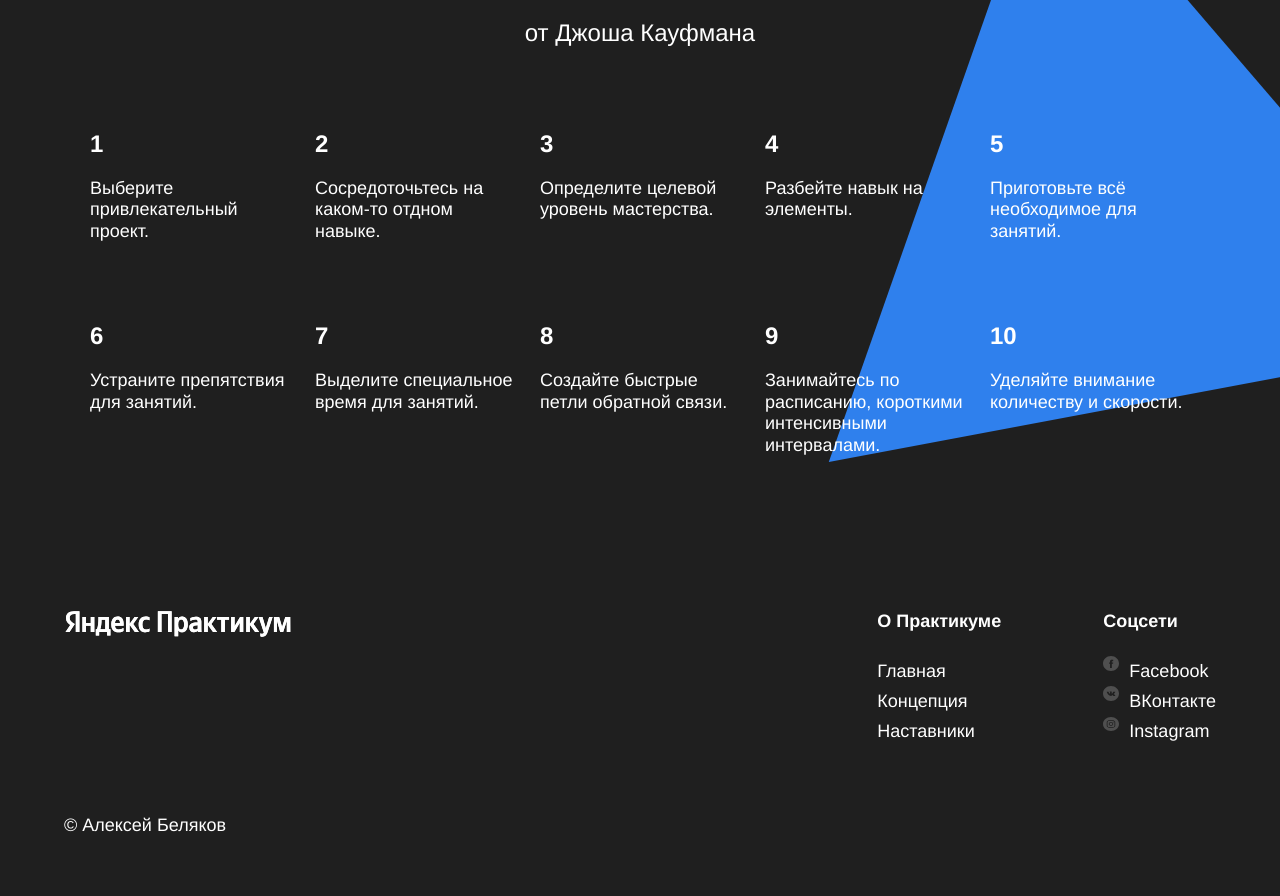
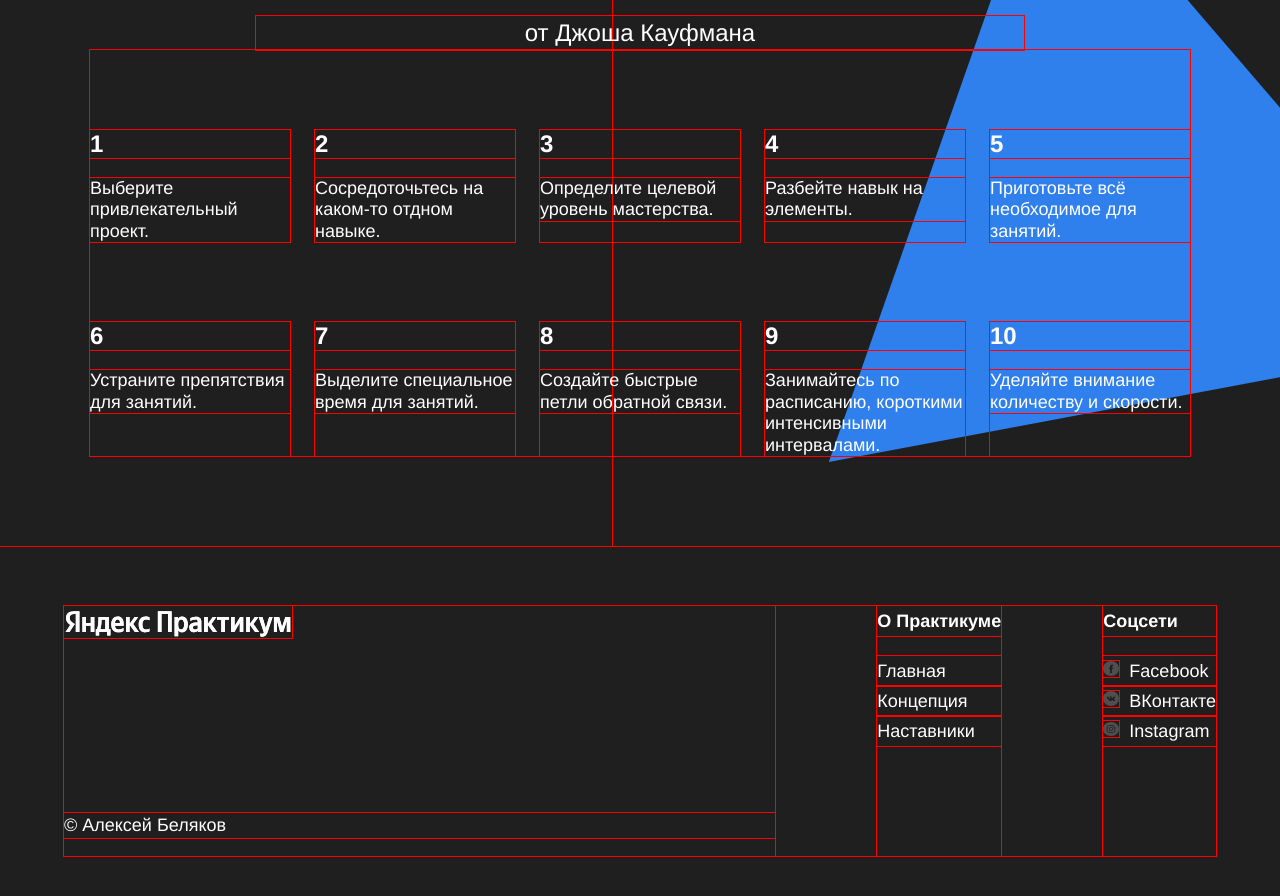
Before and after one commit to Abel139/how-to-learn, a plain HTML site: page index.html in a window 1280 px wide. Shown: the part 3060-3956 px from the top of the page. Drawn offline with Linux system fonts and the light colour scheme.

Commit message:
на третье ревью

```diff
--- a/index.html
+++ b/index.html
@@ -10,7 +10,7 @@
 <body>
   <div class="page">
     <header class="header">
-      <img src="./images/logo_place_header.svg" alt="логотип" class="logo_place_header">
+      <img src="./images/logo_place_header.svg" alt="логотип" class="logo logo_place_header">
       <h1 class="header__title">Научиться учиться</h1>
       <p class="header__subtitle">Какие современные и эффективные подходы к обучению вы можете использовать в своей жизни? <a class="header__link" href="#" target="_blank">Узнать →</a></p>
       <img  class="header__main-illustration" src="./images/header-image.png" alt="главная иллюстрация научиться учиться">
@@ -123,11 +123,11 @@
     </main>
     <footer class="footer">
       <div class="footer__columns">
-        <div class="footer__columns_content_copyright">
-          <img src="./images/logo_place_footer.svg" alt="логотип" class="logo_place_footer">
+        <div class="footer__column footer__column_content_copyright">
+          <img src="./images/logo_place_footer.svg" alt="логотип" class="logo logo_place_footer">
           <p class="footer__author">&copy; Алексей Беляков</p>
         </div>
-        <div class="footer__columns_content_info">
+        <div class="footer__column footer__column_content_info">
           <h2 class="footer__column-heading">О Практикуме</h2>
           <nav class="footer__column-links">
             <a href="#" target="_blank" class="footer__column-link">Главная</a>
@@ -135,7 +135,7 @@
             <a href="#" target="_blank" class="footer__column-link">Наставники</a>
           </nav>
         </div>
-        <div class="footer__columns_content_social">
+        <div class="footer__column footer__column_content_social">
           <h2 class="footer__column-heading">Соцсети</h2>
           <nav class="footer__column-links">
             <a href="#" target="_blank" class="footer__column-link"><img src="./images/facebook_color_white.svg" alt="фейсбук" class="footer__social-icon">Facebook</a>
--- a/styles/style.css
+++ b/styles/style.css
@@ -1,3 +1,7 @@
+* {
+  outline: 1px solid Red;
+}
+
 .page {
   min-width: 1100px;
   /* мы ещё не умеем делать мобильную версию сайта, */
@@ -303,10 +307,9 @@
   flex-direction: row;
   justify-content: space-between;
   position: relative;
-
 }
 
-.footer__columns_content_copyright {
+.footer__column_content_copyright {
   display: flex;
   flex-direction: column;
   flex-basis: 711px;
@@ -347,8 +350,6 @@
 .footer__column-link {
   color: white;
   text-decoration: none;
-  display: flex;
-  flex-direction: row;
 }
 
 .footer__social-icon {
```
